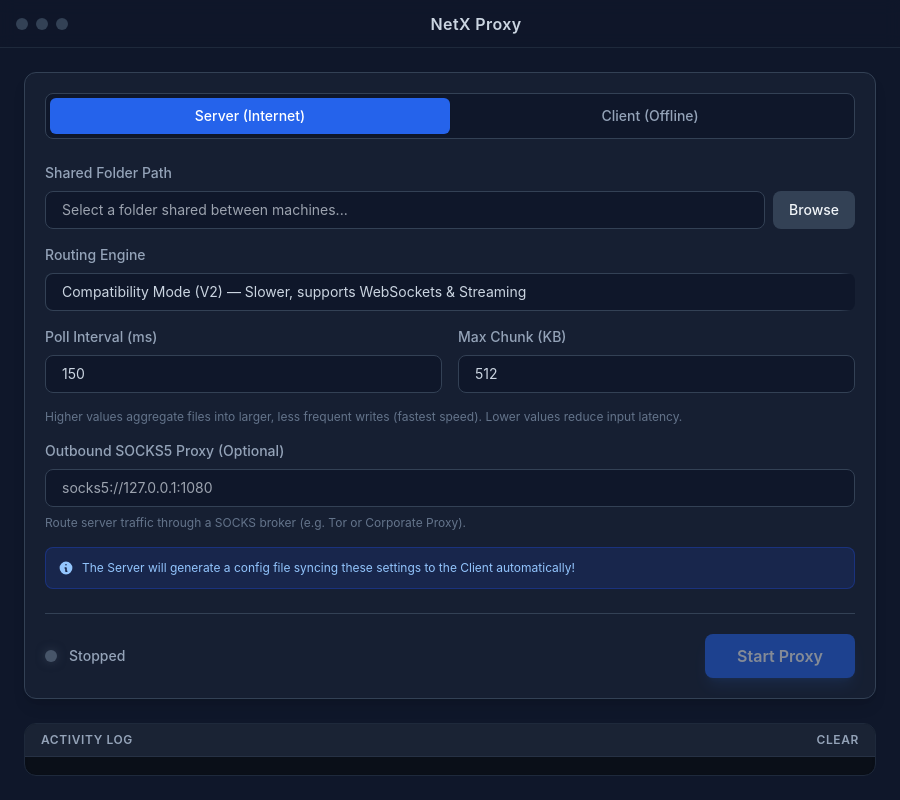
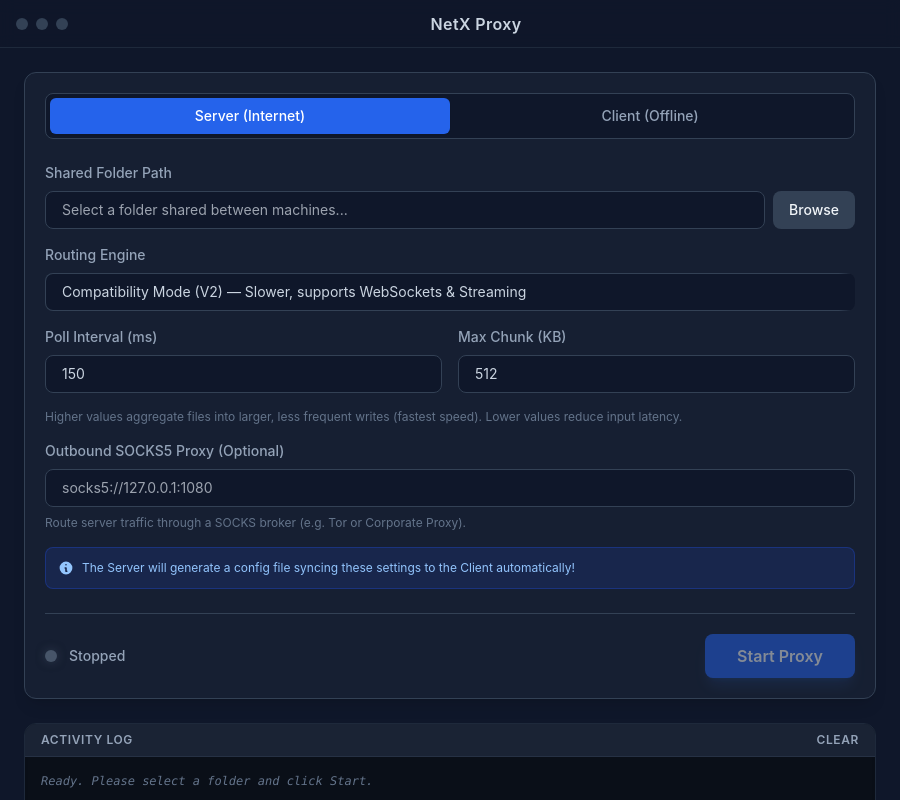
Before and after one commit to nos486/netx, an Electron app: page index.html in a window 900 px wide. Drawn offline with Linux system fonts and the light colour scheme; no server answers.

Commit message:
style: enable vertical scrolling on main view for smaller screens

```diff
--- a/index.html
+++ b/index.html
@@ -52,7 +52,7 @@
     <h1 class="mx-auto font-semibold tracking-wide text-slate-300">NetX Proxy</h1>
   </header>
 
-  <main class="flex-1 flex flex-col p-6 gap-6 overflow-hidden">
+  <main class="flex-1 flex flex-col p-6 gap-6 overflow-y-auto">
 
     <!-- Settings Card -->
     <div class="bg-slate-800/50 border border-slate-700 rounded-xl p-5 shrink-0 no-drag shadow-lg">
@@ -159,7 +159,7 @@
 
     <!-- Main Content Area (Logs OR Browser) -->
     <div
-      class="flex-1 bg-[#0a0f18] border border-slate-800 rounded-xl flex flex-col overflow-hidden shadow-inner no-drag">
+      class="flex-1 min-h-[250px] bg-[#0a0f18] border border-slate-800 rounded-xl flex flex-col overflow-hidden shadow-inner no-drag">
 
       <!-- View: Logs (Server Mode) -->
       <div id="view-logs" class="flex-1 flex flex-col hidden overflow-hidden">
```
Also changed, not shown: tailwind.css.
